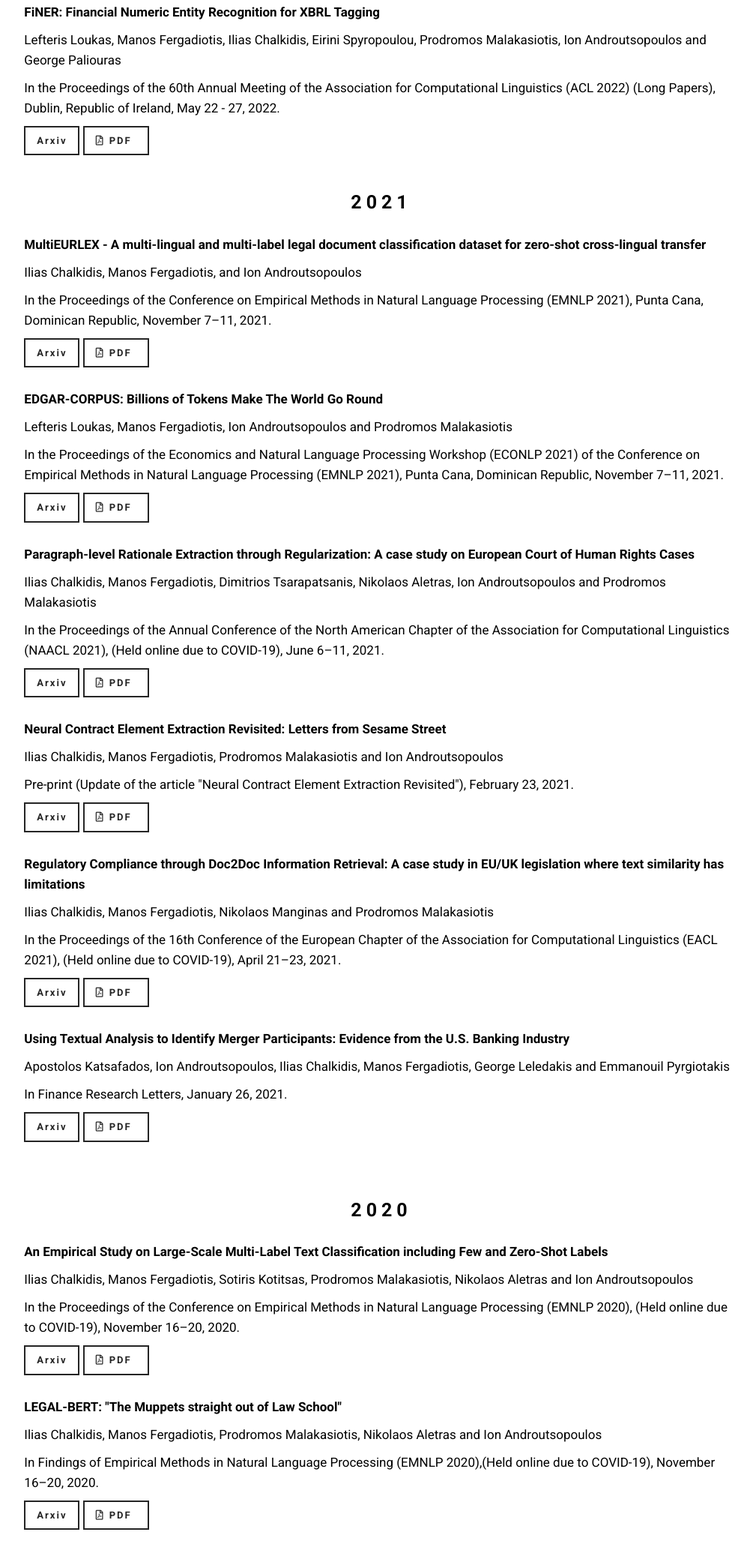
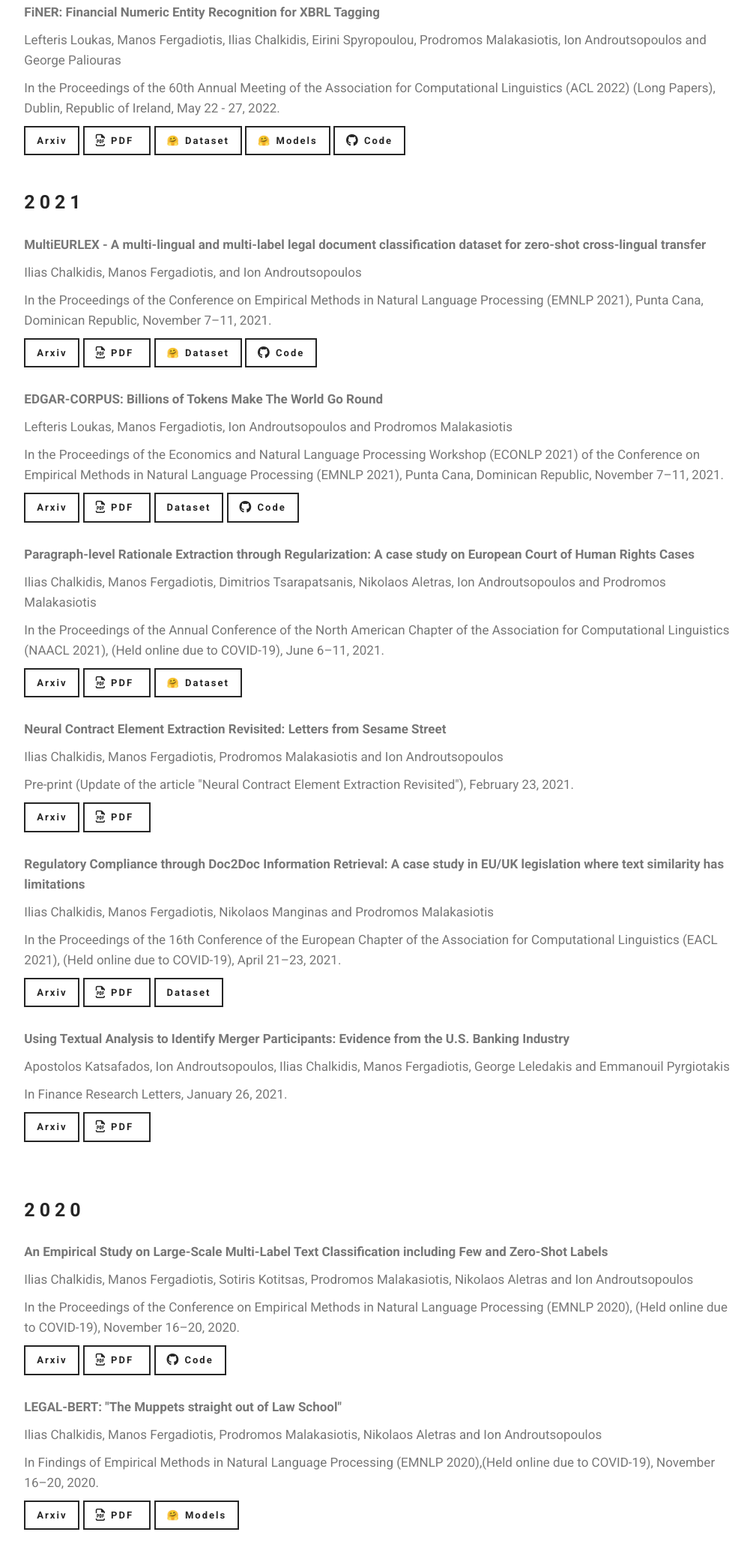
Before and after one commit to manosfer/manosfer.github.io, a plain HTML site: page index.html in a window 1280 px wide. Shown: the part 738-2797 px from the top of the page at 75% size, without its empty margins (131-1136 px from the left). Drawn offline with Linux system fonts and the light colour scheme; some icons are missing.

Commit message:
Update CV and index.html

```diff
--- a/index.html
+++ b/index.html
@@ -1,5 +1,5 @@
 <!DOCTYPE html>
-<html>
+<html lang="en-US">
   <meta http-equiv="content-type" content="text/html;charset=UTF-8" />
   <head>
     <meta charset="UTF-8">
@@ -12,7 +12,7 @@
     <link rel="stylesheet" href="styles/bootstrap.min.css">
     <link rel="stylesheet" href="styles/style.css">
     <link rel="stylesheet" href="styles/additional.css" type="text/css">
-    <link rel="stylesheet" href="https://cdnjs.cloudflare.com/ajax/libs/font-awesome/5.14.0/css/all.min.css">
+    <link rel="stylesheet" href="https://cdnjs.cloudflare.com/ajax/libs/font-awesome/6.1.1/css/all.min.css">
     <link rel="stylesheet" href="https://cdn.jsdelivr.net/gh/jpswalsh/academicons@1/css/academicons.min.css">
   </head>
   <body>
@@ -138,7 +138,7 @@
       </div>
     </section>
     <hr>
-    <section class="mbr-section mbr-section--relative mbr-section--fixed-size mbr-after-navbar" id="content5-0" data-rv-view="15" style="background-color: rgb(255, 255, 255);">
+    <section class="mbr-section mbr-section--relative mbr-section--fixed-size mbr-after-navbar" id="publications" data-rv-view="15" style="background-color: rgb(255, 255, 255);">
       <div class="mbr-section__container container mbr-section__container--first" style="padding-top: 0;">
         <div class="mbr-header mbr-header--wysiwyg row">
           <div class="col-sm-10 col-sm-offset-1">
@@ -147,7 +147,7 @@
         </div>
       </div>
     </section>
-    <section class="mbr-section mbr-section--relative mbr-section--fixed-size mbr-after-navbar" id="content5-0" data-rv-view="15" style="background-color: rgb(255, 255, 255);">
+    <section class="mbr-section mbr-section--relative mbr-section--fixed-size mbr-after-navbar" id="publications-2022" data-rv-view="15" style="background-color: rgb(255, 255, 255);">
       <div class="mbr-section__container container mbr-section__container--first" style="padding-top: 2em;">
         <div class="mbr-header mbr-header--wysiwyg row">
           <div class="col-sm-10 col-sm-offset-1">
@@ -163,13 +163,16 @@
             <p>In the Proceedings of the 60th Annual Meeting of the Association for Computational Linguistics (ACL 2022) (Long Papers), Dublin, Republic of Ireland, May 22 - 27, 2022.</p>
             <p>
               <a href="https://arxiv.org/abs/2203.06482" target="_blank" type="button" class="btn btn-default btn-sm"><i class="ai ai-arxiv ai-lg"></i>Arxiv</a>
-              <a href="https://arxiv.org/pdf/2203.06482.pdf" target="_blank" type="button" class="btn btn-default btn-sm"><i class="far fa-file-pdf"></i>&nbsp;PDF&nbsp;</a>
+              <a href="https://arxiv.org/pdf/2203.06482.pdf" target="_blank" type="button" class="btn btn-default btn-sm"><i class="far fa-file-pdf fa-lg"></i>&nbsp;PDF&nbsp;</a>
+              <a href="https://huggingface.co/datasets/nlpaueb/finer-139" target="_blank" type="button" class="btn btn-default btn-sm">🤗 Dataset</a>
+              <a href="https://huggingface.co/nlpaueb/sec-bert-base" target="_blank" type="button" class="btn btn-default btn-sm">🤗 Models</a>
+              <a href="https://github.com/nlpaueb/finer" target="_blank" type="button" class="btn btn-default btn-sm"><i class="fa-brands fa-github fa-lg"></i>&nbsp;Code</a>
             </p>
           </div>
         </div>
       </div>
     </section>
-    <section class="mbr-section mbr-section--relative mbr-section--fixed-size mbr-after-navbar" id="content5-0" data-rv-view="15" style="background-color: rgb(255, 255, 255);">
+    <section class="mbr-section mbr-section--relative mbr-section--fixed-size mbr-after-navbar" id="publications-2021" data-rv-view="15" style="background-color: rgb(255, 255, 255);">
       <div class="mbr-section__container container mbr-section__container--first" style="padding-top: 0;">
         <div class="mbr-header mbr-header--wysiwyg row">
           <div class="col-sm-10 col-sm-offset-1">
@@ -185,7 +188,9 @@
             <p>In the Proceedings of the Conference on Empirical Methods in Natural Language Processing (EMNLP 2021), Punta Cana, Dominican Republic, November 7–11, 2021.</p>
             <p>
               <a href="https://arxiv.org/abs/2109.00904" target="_blank" type="button" class="btn btn-default btn-sm"><i class="ai ai-arxiv ai-lg"></i>Arxiv</a>
-              <a href="https://arxiv.org/pdf/2109.00904.pdf" target="_blank" type="button" class="btn btn-default btn-sm"><i class="far fa-file-pdf"></i>&nbsp;PDF&nbsp;</a>
+              <a href="https://arxiv.org/pdf/2109.00904.pdf" target="_blank" type="button" class="btn btn-default btn-sm"><i class="far fa-file-pdf fa-lg"></i>&nbsp;PDF&nbsp;</a>
+              <a href="https://huggingface.co/datasets/multi_eurlex" target="_blank" type="button" class="btn btn-default btn-sm">🤗 Dataset</a>
+              <a href="https://github.com/nlpaueb/multi-eurlex" target="_blank" type="button" class="btn btn-default btn-sm"><i class="fa-brands fa-github fa-lg"></i>&nbsp;Code</a>
             </p>
           </div>
         </div>
@@ -197,7 +202,9 @@
             <p>In the Proceedings of the Economics and Natural Language Processing Workshop (ECONLP 2021) of the Conference on Empirical Methods in Natural Language Processing (EMNLP 2021), Punta Cana, Dominican Republic, November 7–11, 2021.</p>
             <p>
               <a href="https://arxiv.org/abs/2109.14394" target="_blank" type="button" class="btn btn-default btn-sm"><i class="ai ai-arxiv ai-lg"></i>Arxiv</a>
-              <a href="https://arxiv.org/pdf/2109.14394.pdf" target="_blank" type="button" class="btn btn-default btn-sm"><i class="far fa-file-pdf"></i>&nbsp;PDF&nbsp;</a>
+              <a href="https://arxiv.org/pdf/2109.14394.pdf" target="_blank" type="button" class="btn btn-default btn-sm"><i class="far fa-file-pdf fa-lg"></i>&nbsp;PDF&nbsp;</a>
+              <a href="https://zenodo.org/record/5528490" target="_blank" type="button" class="btn btn-default btn-sm"><i class="ai ai-zenodo ai-lg"></i> Dataset</a>
+              <a href="https://github.com/nlpaueb/edgar-crawler" target="_blank" type="button" class="btn btn-default btn-sm"><i class="fa-brands fa-github fa-lg"></i>&nbsp;Code</a>
             </p>
           </div>
         </div>
@@ -209,7 +216,8 @@
             <p>In the Proceedings of the Annual Conference of the North American Chapter of the Association for Computational Linguistics (NAACL 2021), (Held online due to COVID-19), June 6–11, 2021.</p>
             <p>
               <a href="https://arxiv.org/abs/2103.13084" target="_blank" type="button" class="btn btn-default btn-sm"><i class="ai ai-arxiv ai-lg"></i>Arxiv</a>
-              <a href="https://arxiv.org/pdf/2103.13084.pdf" target="_blank" type="button" class="btn btn-default btn-sm"><i class="far fa-file-pdf"></i>&nbsp;PDF&nbsp;</a>
+              <a href="https://arxiv.org/pdf/2103.13084.pdf" target="_blank" type="button" class="btn btn-default btn-sm"><i class="far fa-file-pdf fa-lg"></i>&nbsp;PDF&nbsp;</a>
+              <a href="https://huggingface.co/datasets/ecthr_cases" target="_blank" type="button" class="btn btn-default btn-sm">🤗 Dataset</a>
             </p>
           </div>
         </div>
@@ -221,7 +229,7 @@
             <p>Pre-print (Update of the article "Neural Contract Element Extraction Revisited"), February 23, 2021.</p>
             <p>
               <a href="https://arxiv.org/abs/2101.04355v2" target="_blank" type="button" class="btn btn-default btn-sm"><i class="ai ai-arxiv ai-lg"></i>Arxiv</a>
-              <a href="https://arxiv.org/pdf/2101.04355v2.pdf" target="_blank" type="button" class="btn btn-default btn-sm"><i class="far fa-file-pdf"></i>&nbsp;PDF&nbsp;</a>
+              <a href="https://arxiv.org/pdf/2101.04355v2.pdf" target="_blank" type="button" class="btn btn-default btn-sm"><i class="far fa-file-pdf fa-lg"></i>&nbsp;PDF&nbsp;</a>
             </p>
           </div>
         </div>
@@ -233,7 +241,8 @@
             <p>In the Proceedings of the 16th Conference of the European Chapter of the Association for Computational Linguistics (EACL 2021), (Held online due to COVID-19), April 21–23, 2021.</p>
             <p>
               <a href="https://arxiv.org/abs/2101.10726" target="_blank" type="button" class="btn btn-default btn-sm"><i class="ai ai-arxiv ai-lg"></i>Arxiv</a>
-              <a href="https://arxiv.org/pdf/2101.10726.pdf" target="_blank" type="button" class="btn btn-default btn-sm"><i class="far fa-file-pdf"></i>&nbsp;PDF&nbsp;</a>
+              <a href="https://arxiv.org/pdf/2101.10726.pdf" target="_blank" type="button" class="btn btn-default btn-sm"><i class="far fa-file-pdf fa-lg"></i>&nbsp;PDF&nbsp;</a>
+              <a href="https://archive.org/details/eacl2021_regir_datasets" target="_blank" type="button" class="btn btn-default btn-sm"><i class="ai ai-archive ai-lg"></i> Dataset</a>
             </p>
           </div>
         </div>
@@ -245,13 +254,13 @@
             <p>In Finance Research Letters, January 26, 2021.</p>
             <p>
               <a href="https://papers.ssrn.com/sol3/papers.cfm?abstract_id=3474583" target="_blank" type="button" class="btn btn-default btn-sm"><i class="ai ai-ssrn ai-lg"></i>Arxiv</a>
-              <a href="https://papers.ssrn.com/sol3/Delivery.cfm/SSRN_ID3587508_code297549.pdf?abstractid=3474583&mirid=1&type=2" target="_blank" type="button" class="btn btn-default btn-sm"><i class="far fa-file-pdf"></i>&nbsp;PDF&nbsp;</a>
+              <a href="https://papers.ssrn.com/sol3/Delivery.cfm/SSRN_ID3587508_code297549.pdf?abstractid=3474583&mirid=1&type=2" target="_blank" type="button" class="btn btn-default btn-sm"><i class="far fa-file-pdf fa-lg"></i>&nbsp;PDF&nbsp;</a>
             </p>
           </div>
         </div>
       </div>
     </section>
-    <section class="mbr-section mbr-section--relative mbr-section--fixed-size mbr-after-navbar" id="content5-0" data-rv-view="15" style="background-color: rgb(255, 255, 255);">
+    <section class="mbr-section mbr-section--relative mbr-section--fixed-size mbr-after-navbar" id="publications-2020" data-rv-view="15" style="background-color: rgb(255, 255, 255);">
       <div class="mbr-section__container container mbr-section__container--first" style="padding-top: 2em;">
         <div class="mbr-header mbr-header--wysiwyg row">
           <div class="col-sm-10 col-sm-offset-1">
@@ -267,7 +276,8 @@
             <p>In the Proceedings of the Conference on Empirical Methods in Natural Language Processing (EMNLP 2020), (Held online due to COVID-19), November 16–20, 2020.</p>
             <p>
               <a href="https://arxiv.org/abs/2010.01653" target="_blank" type="button" class="btn btn-default btn-sm"><i class="ai ai-arxiv ai-lg"></i>Arxiv</a>
-              <a href="https://arxiv.org/pdf/2010.01653.pdf" target="_blank" type="button" class="btn btn-default btn-sm"><i class="far fa-file-pdf"></i>&nbsp;PDF&nbsp;</a>
+              <a href="https://arxiv.org/pdf/2010.01653.pdf" target="_blank" type="button" class="btn btn-default btn-sm"><i class="far fa-file-pdf fa-lg"></i>&nbsp;PDF&nbsp;</a>
+              <a href="https://github.com/iliaschalkidis/lmtc-emnlp2020" target="_blank" type="button" class="btn btn-default btn-sm"><i class="fa-brands fa-github fa-lg"></i>&nbsp;Code</a>
             </p>
           </div>
         </div>
@@ -279,13 +289,14 @@
             <p>In Findings of Empirical Methods in Natural Language Processing (EMNLP 2020),(Held online due to COVID-19), November 16–20, 2020.</p>
             <p>
               <a href="https://arxiv.org/abs/2010.02559" target="_blank" type="button" class="btn btn-default btn-sm"><i class="ai ai-arxiv ai-lg"></i>Arxiv</a>
-              <a href="https://arxiv.org/pdf/2010.02559.pdf" target="_blank" type="button" class="btn btn-default btn-sm"><i class="far fa-file-pdf"></i>&nbsp;PDF&nbsp;</a>
+              <a href="https://arxiv.org/pdf/2010.02559.pdf" target="_blank" type="button" class="btn btn-default btn-sm"><i class="far fa-file-pdf fa-lg"></i>&nbsp;PDF&nbsp;</a>
+              <a href="https://huggingface.co/nlpaueb/legal-bert-base-uncased" target="_blank" type="button" class="btn btn-default btn-sm">🤗 Models</a>
             </p>
           </div>
         </div>
       </div>
     </section>
-    <section class="mbr-section mbr-section--relative mbr-section--fixed-size mbr-after-navbar" id="content5-0" data-rv-view="15" style="background-color: rgb(255, 255, 255);">
+    <section class="mbr-section mbr-section--relative mbr-section--fixed-size mbr-after-navbar" id="publications-2019" data-rv-view="15" style="background-color: rgb(255, 255, 255);">
       <div class="mbr-section__container container mbr-section__container--first" style="padding-top: 2em;">
         <div class="mbr-header mbr-header--wysiwyg row">
           <div class="col-sm-8 col-sm-offset-2">
@@ -301,7 +312,7 @@
             <p>In the Proceedings of the Document Intelligence Workshop - co-located with NeurIPS 2019, Vancouver, Canada, December 8-14, 2019.</p>
             <p>
               <a href="https://arxiv.org/abs/2101.04355v1" target="_blank" type="button" class="btn btn-default btn-sm"><i class="ai ai-arxiv ai-lg"></i>Arxiv</a>
-              <a href="https://arxiv.org/pdf/2101.04355v1.pdf" target="_blank" type="button" class="btn btn-default btn-sm"><i class="far fa-file-pdf"></i>&nbsp;PDF&nbsp;</a>
+              <a href="https://arxiv.org/pdf/2101.04355v1.pdf" target="_blank" type="button" class="btn btn-default btn-sm"><i class="far fa-file-pdf fa-lg"></i>&nbsp;PDF&nbsp;</a>
             </p>
           </div>
         </div>
@@ -313,7 +324,9 @@
             <p>In the Proceedings of the 57th Annual Meeting of the Association for Computational Linguistics (ACL 2019) (Short Papers), Florence, Italy, July 28 - August 2, 2019.</p>
             <p>
               <a href="https://arxiv.org/abs/1906.02192" target="_blank" type="button" class="btn btn-default btn-sm"><i class="ai ai-arxiv ai-lg"></i>Arxiv</a>
-              <a href="https://arxiv.org/pdf/1906.02192.pdf" target="_blank" type="button" class="btn btn-default btn-sm"><i class="far fa-file-pdf"></i>&nbsp;PDF&nbsp;</a>
+              <a href="https://arxiv.org/pdf/1906.02192.pdf" target="_blank" type="button" class="btn btn-default btn-sm"><i class="far fa-file-pdf fa-lg"></i>&nbsp;PDF&nbsp;</a>
+              <a href="http://nlp.cs.aueb.gr/software_and_datasets/EURLEX57K/" target="_blank" type="button" class="btn btn-default btn-sm"><i class="ai ai-archive ai-lg"></i> Dataset</a>
+              <a href="https://github.com/iliaschalkidis/lmtc-eurlex57k" target="_blank" type="button" class="btn btn-default btn-sm"><i class="fa-brands fa-github fa-lg"></i>&nbsp;Code</a>
             </p>
           </div>
         </div>
@@ -325,14 +338,15 @@
             <p>In the Proceedings of the Workshop on Natural Legal Language Processing - co-located with NAACL-HLT 2019, Minneapolis, USA, June 2-7, 2019.</p>
             <p>
               <a href="https://arxiv.org/abs/1905.10892" target="_blank" type="button" class="btn btn-default btn-sm"><i class="ai ai-arxiv ai-lg"></i>Arxiv</a>
-              <a href="https://arxiv.org/pdf/1905.10892.pdf" target="_blank" type="button" class="btn btn-default btn-sm"><i class="far fa-file-pdf"></i>&nbsp;PDF&nbsp;</a>
+              <a href="https://arxiv.org/pdf/1905.10892.pdf" target="_blank" type="button" class="btn btn-default btn-sm"><i class="far fa-file-pdf fa-lg"></i>&nbsp;PDF&nbsp;</a>
+              <a href="http://nlp.cs.aueb.gr/software_and_datasets/EURLEX57K/" target="_blank" type="button" class="btn btn-default btn-sm"><i class="ai ai-archive ai-lg"></i> Dataset</a>
             </p>
           </div>
         </div>
         <br><br>
       </div>
     </section>
-    <section class="mbr-section mbr-section--relative mbr-section--fixed-size mbr-after-navbar" id="content5-0" data-rv-view="15" style="background-color: rgb(255, 255, 255);">
+    <section class="mbr-section mbr-section--relative mbr-section--fixed-size mbr-after-navbar" id="publications-2018" data-rv-view="15" style="background-color: rgb(255, 255, 255);">
       <div class="mbr-section__container container mbr-section__container--first" style="padding-top: 2em;">
         <div class="mbr-header mbr-header--wysiwyg row">
           <div class="col-sm-8 col-sm-offset-2">
@@ -348,7 +362,7 @@
             <p>In the Proceedings of the 9th National Conference of the Financial Engineering and Banking Society (FEBS 2018), Athens, Greece, 2018.</p>
             <!-- <p>
               <a href="https://arxiv.org/abs/2101.04355v1" target="_blank" type="button" class="btn btn-default btn-sm"><i class="ai ai-arxiv ai-lg"></i>Arxiv</a>
-              <a href="https://arxiv.org/pdf/2101.04355v1.pdf" target="_blank" type="button" class="btn btn-default btn-sm"><i class="far fa-file-pdf"></i>&nbsp;PDF&nbsp;</a>
+              <a href="https://arxiv.org/pdf/2101.04355v1.pdf" target="_blank" type="button" class="btn btn-default btn-sm"><i class="far fa-file-pdf fa-lg"></i>&nbsp;PDF&nbsp;</a>
             </p> -->
           </div>
         </div>
@@ -360,7 +374,7 @@
             <p>In the Proceedings of the 8th National Conference of the Financial Engineering and Banking Society (FEBS 2017)‚ Athens‚ Greece‚ December 18-19‚ 2017. 2017.</p>
             <!-- <p>
               <a href="https://arxiv.org/abs/1906.02192" target="_blank" type="button" class="btn btn-default btn-sm"><i class="ai ai-arxiv ai-lg"></i>Arxiv</a>
-              <a href="https://arxiv.org/pdf/1906.02192.pdf" target="_blank" type="button" class="btn btn-default btn-sm"><i class="far fa-file-pdf"></i>&nbsp;PDF&nbsp;</a>
+              <a href="https://arxiv.org/pdf/1906.02192.pdf" target="_blank" type="button" class="btn btn-default btn-sm"><i class="far fa-file-pdf fa-lg"></i>&nbsp;PDF&nbsp;</a>
             </p> -->
           </div>
         </div>
```
Also changed, not shown: 1 other file.
